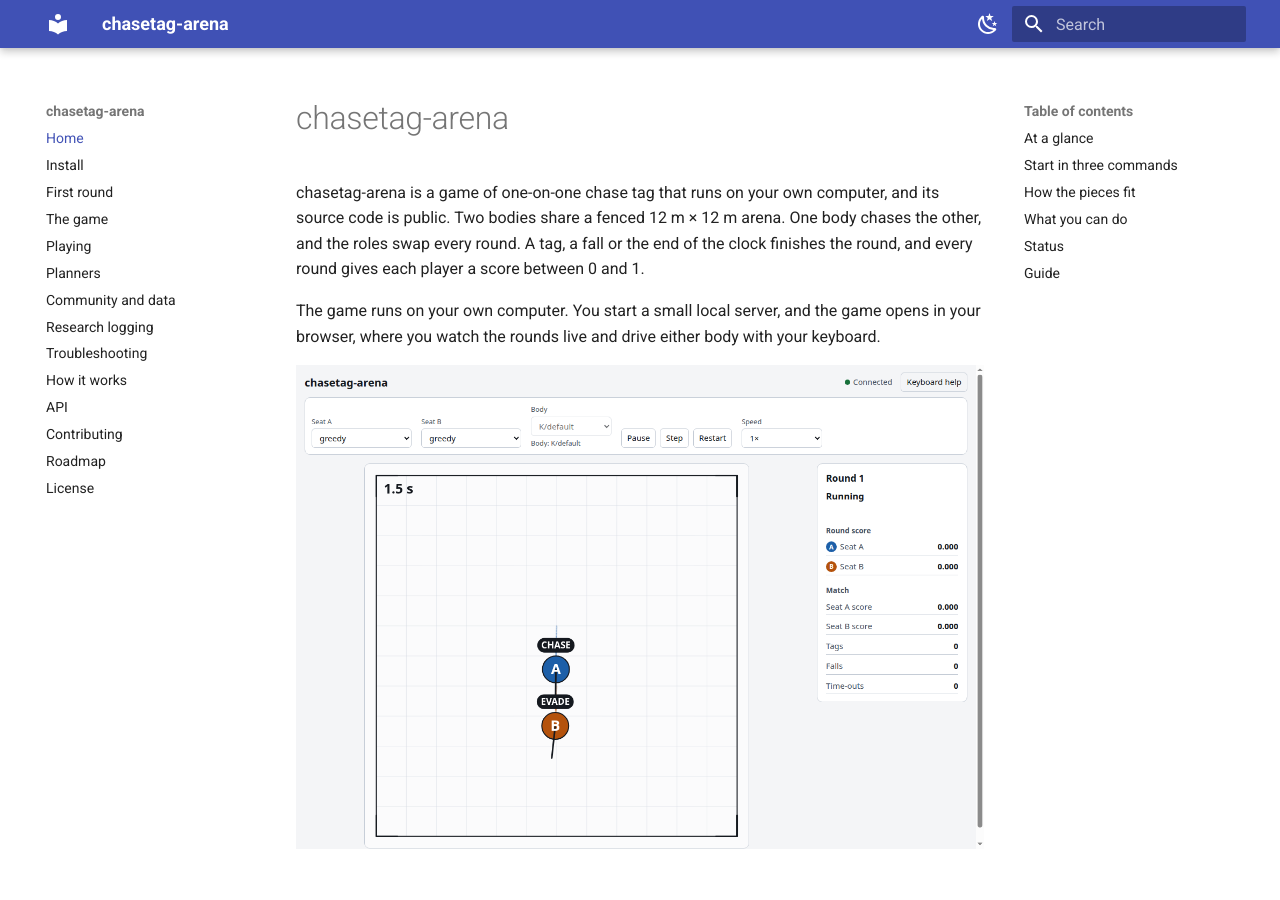
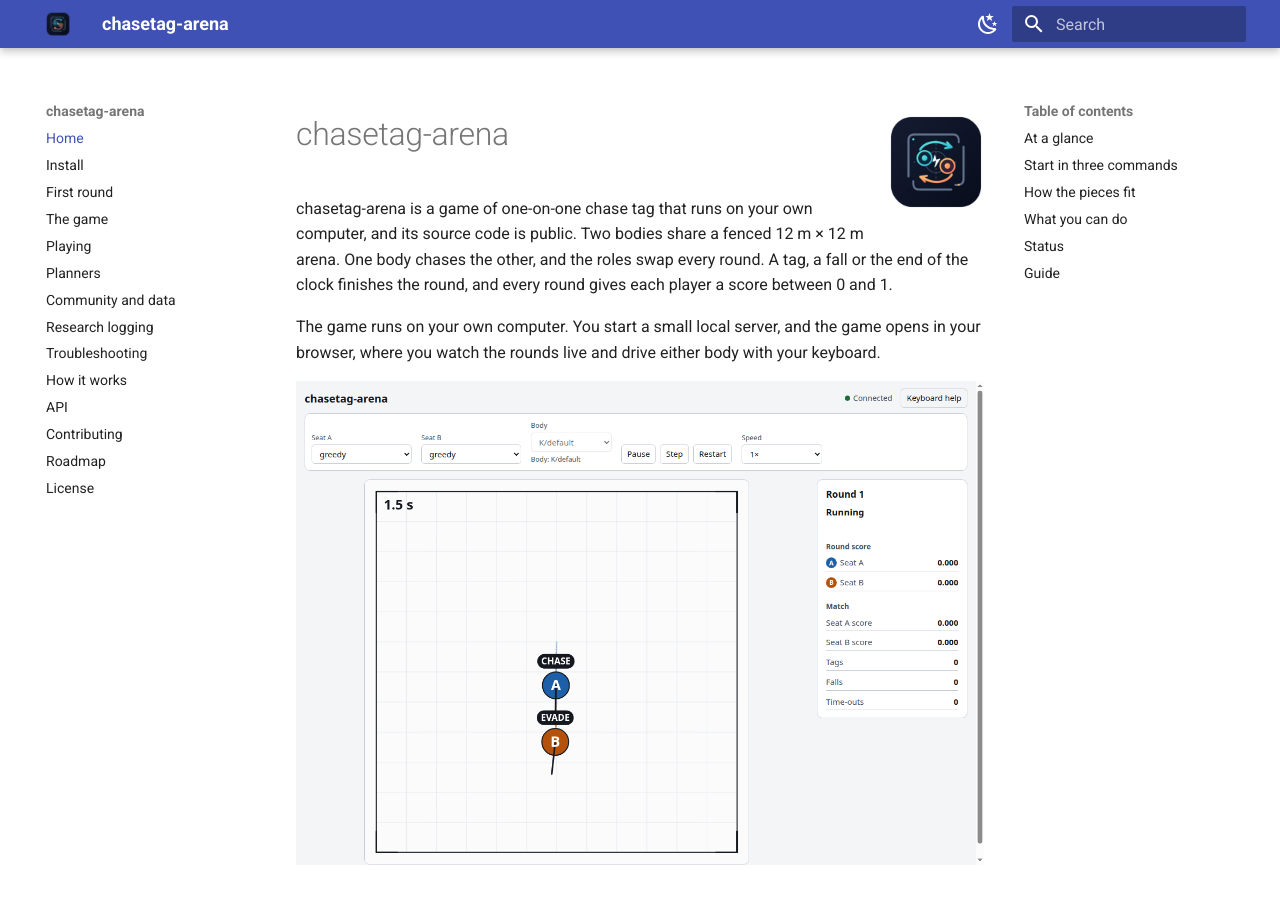
Before and after one commit to kushagrathisside/chasetag-arena, an MkDocs documentation site: the page built from docs/index.md, in a window 1280 px wide and 900 px high. Built offline with MkDocs 1.6.1 and Material for MkDocs 9.7.7, drawn with Linux system fonts in a browser that asks for light colours.

Commit message:
Use the project logo as the docs site logo and favicon
Add the source image and two sizes made from it: 256 px for the header and the home page, and
64 px for the favicon.

```diff
--- a/docs/index.md
+++ b/docs/index.md
@@ -1,3 +1,5 @@
+![The chasetag-arena logo: two bodies chasing each other](assets/logo.png){ align=right width="96" }
+
 # chasetag-arena
 
 chasetag-arena is a game of one-on-one chase tag that runs on your own computer, and its source code is public. Two bodies share a fenced
--- a/mkdocs.yml
+++ b/mkdocs.yml
@@ -24,6 +24,8 @@ nav:
 
 theme:
   name: material
+  logo: assets/logo.png
+  favicon: assets/favicon.png
   features:
     - navigation.sections
     - navigation.top
```
Also changed, not shown: docs/assets/favicon.png (added), docs/assets/logo.png (added), docs/chasetag-arena.png (added).
